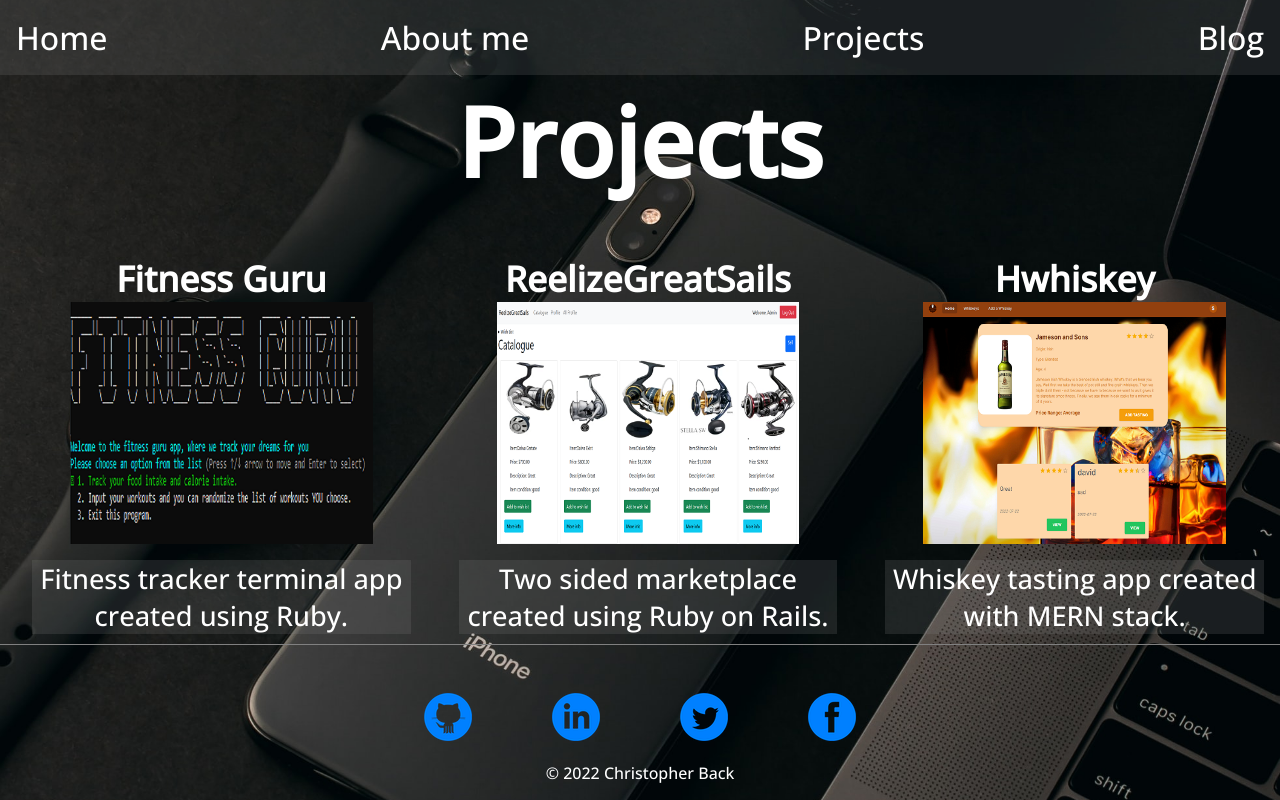
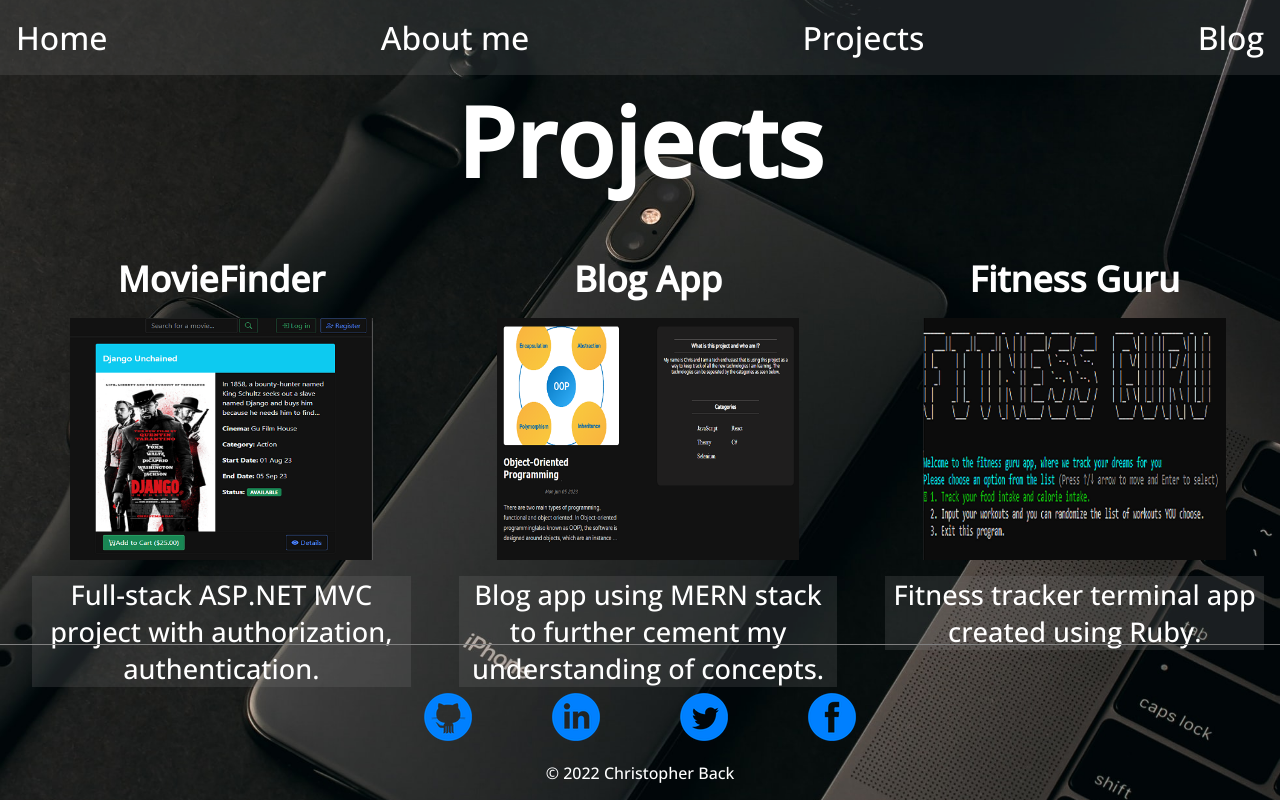
Before and after one commit to ChrisBack2021/T1A2, a plain HTML site: page projects.html in a window 1280 px wide. Drawn offline with nearby package versions, Linux system fonts and the light colour scheme.

Commit message:
Updated projects

```diff
--- a/projects.html
+++ b/projects.html
@@ -31,41 +31,41 @@
       <!-- Flex container -->
       <article id="projectmain">
         <section class="projects">
-          <h2>Fitness Guru</h2>
+          <h2 class="projectTitle">MovieFinder</h2>
           <!-- R3 graphical component -->
-          <a href="https://github.com/storm0105/T1A3"
+          <a href="https://my-movie-app.azurewebsites.net/"
             ><img
-              src="images/fitness_guru.PNG"
-              alt="terminal app fitness tracker"
+              src="images/movieFinder.PNG"
+              alt="asp.net fullstack"
               id="gardensnsd"
           /></a>
           <p class="projectinfo">
-            Fitness tracker terminal app created using Ruby.
+            Full-stack ASP.NET MVC project with authorization, authentication.
           </p>
         </section>
         <section class="projects">
-          <h2>ReelizeGreatSails</h2>
+          <h2 class="projectTitle">Blog App</h2>
           <!-- R3 graphical component -->
-          <a href="https://sleepy-castle-19697.herokuapp.com/reels"
+          <a href="https://fs-blog-three.vercel.app/"
             ><img
-              src="images/reelizegreatsails.PNG"
-              alt="Two sided marketplace"
+              src="images/blogPic.PNG"
+              alt="blog app"
               class="naproject"
           /></a>
           <p class="projectinfo">
-            Two sided marketplace created using Ruby on Rails.
+            Blog app using MERN stack to further cement my understanding of concepts.
           </p>
         </section>
         <section class="projects">
-          <h2>Hwhiskey</h2>
+          <h2 class="projectTitle">Fitness Guru</h2>
           <a href="https://frontend-sigma-neon.vercel.app/whiskeys"
             ><img
-              src="images/Hwiskey.PNG"
-              alt="Whiskey tasting app"
+              src="images/fitness_guru.PNG"
+              alt="fitness app"
               class="naproject"
           /></a>
           <p class="projectinfo">
-            Whiskey tasting app created with MERN stack.
+            Fitness tracker terminal app created using Ruby.
           </p>
         </section>
       </article>
--- a/style.css
+++ b/style.css
@@ -15,6 +15,10 @@ html {
   background-position: center;
   background-attachment: fixed;
   color: white;
+}
+
+.projectTitle {
+  margin-bottom: 1rem;
 }
 
 
```
Also changed, not shown: aboutme.html (+1 -2 lines), images/Hwiskey.PNG (deleted), images/blogPic.PNG (added), images/movieFinder.PNG (added), 2 other files.
